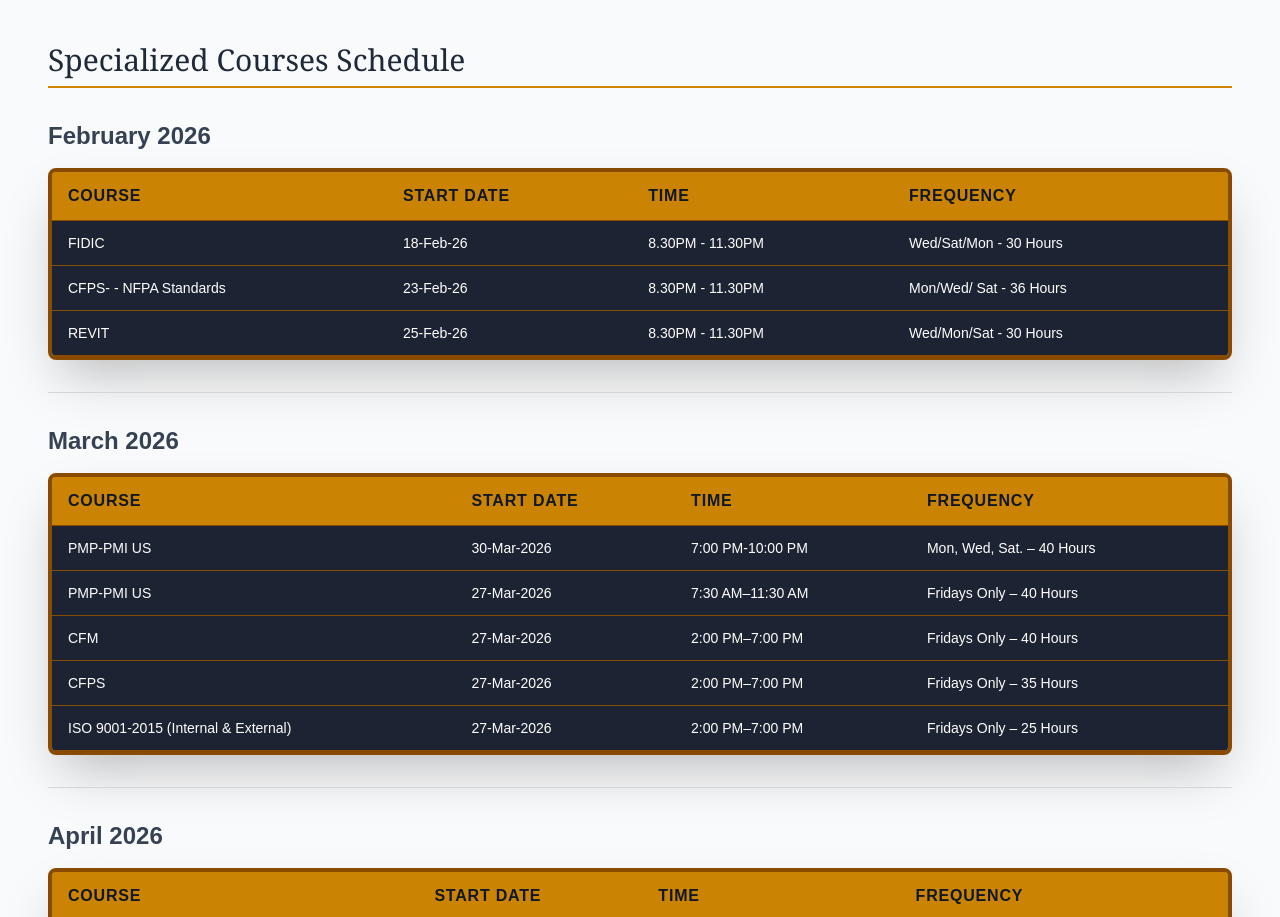
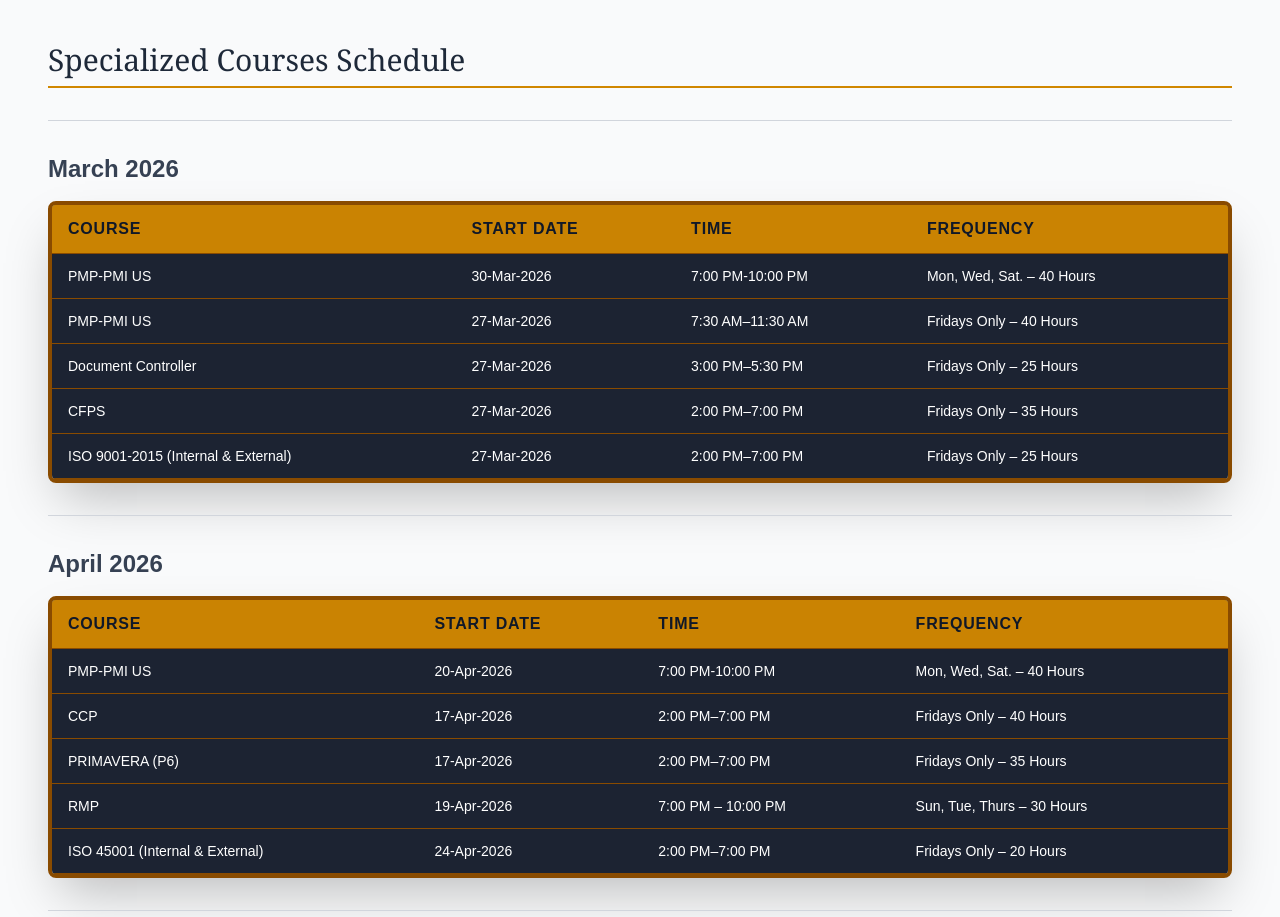
Before and after one commit to shamilshiraz/innovative-learning, a Next.js app: page / in a window 1280 px wide. Shown: the part 3580-4497 px from the top of the page. Built offline with nearby package versions, Linux system fonts and the light colour scheme; a web font is replaced by a local one.

Commit message:
Update Dec.jsx

```diff
--- a/src/components/Dec.jsx
+++ b/src/components/Dec.jsx
@@ -13,7 +13,7 @@
 const marchCourses = [
   { course: " PMP-PMI US", startDate: "30-Mar-2026", time: " 7:00 PM-10:00 PM", frequency: "Mon, Wed, Sat. – 40 Hours" },
   { course: " PMP-PMI US", startDate: "27-Mar-2026", time: " 7:30 AM–11:30 AM", frequency: "Fridays Only – 40 Hours" },
-  { course: " CFM", startDate: "27-Mar-2026", time: " 2:00 PM–7:00 PM", frequency: "Fridays Only – 40 Hours" },
+  { course: " Document Controller", startDate: "27-Mar-2026", time: " 3:00 PM–5:30 PM", frequency: "Fridays Only – 25 Hours" },
   { course: " CFPS", startDate: "27-Mar-2026", time: " 2:00 PM–7:00 PM", frequency: "Fridays Only – 35 Hours" },
   { course: " ISO 9001-2015 (Internal & External)", startDate: "27-Mar-2026", time: " 2:00 PM–7:00 PM", frequency: "Fridays Only – 25 Hours" },
 ];
@@ -104,12 +104,6 @@
     <section className="p-4 sm:p-8 lg:p-12 bg-gray-50">
       <h2 className={headerClasses}>Specialized Courses Schedule</h2>
 
-      {/* Feb Section (nv) */}
-      <div id="schedule-nv" className="month-schedule">
-        <h3 className={monthHeaderClasses}>February 2026</h3>
-        {renderCourseTable(febCourses)}
-      </div>
-
       <div className="my-8 border-t border-gray-300"></div>
 
 	   {/* Feb Section (nv) */}
```
